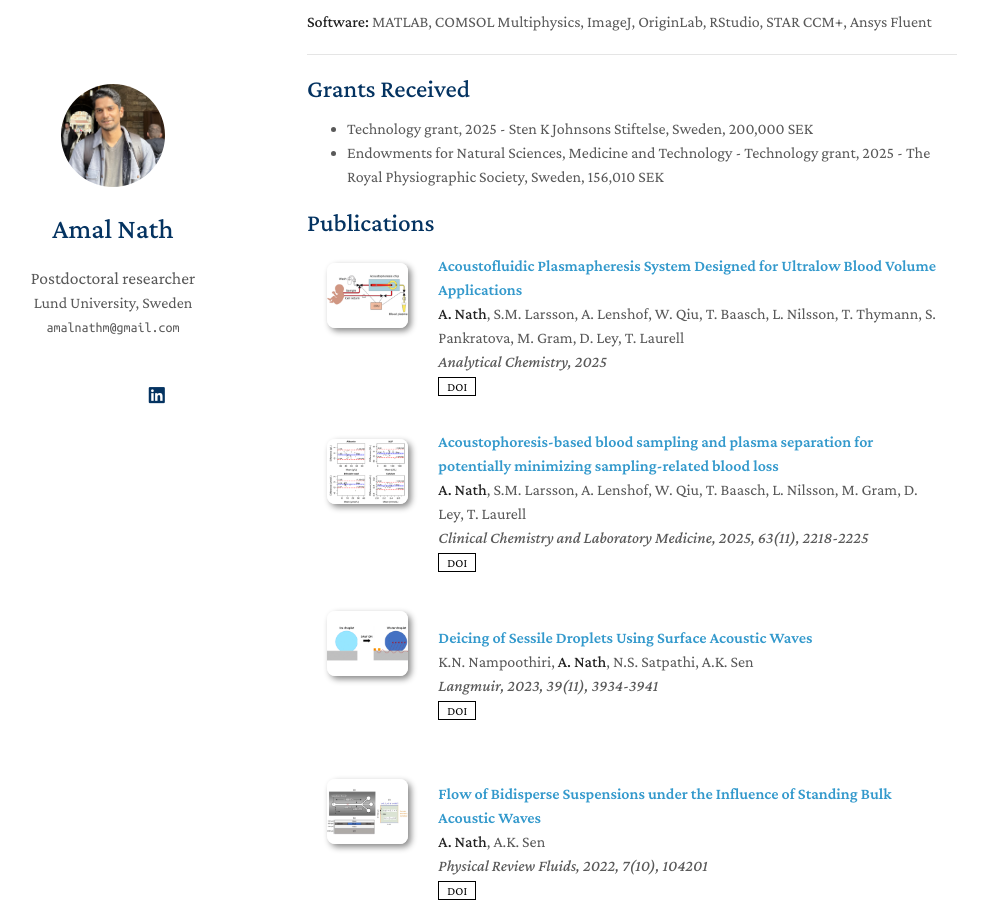
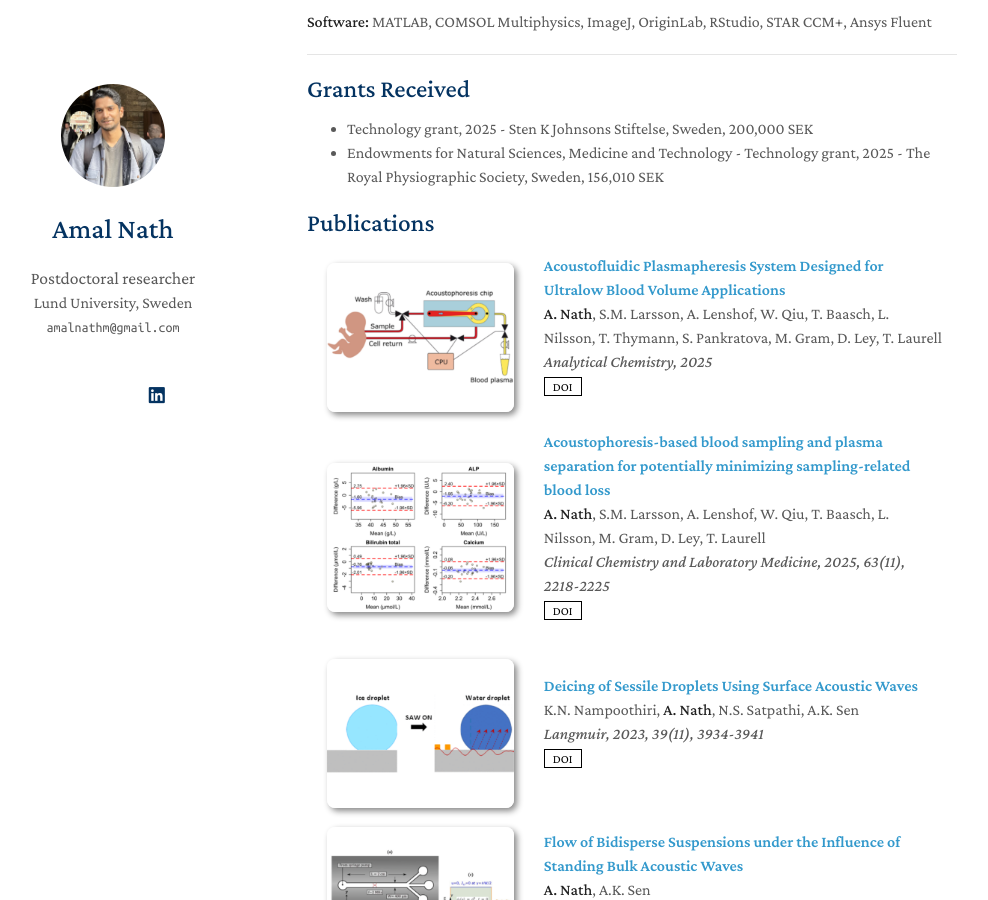
Before and after one commit to amal-nath-01/amal-nath-01-github.io, a Jekyll site: the page built from index.md, in a window 1280 px wide and 900 px high, scrolled down 1022 px. Shown: the whole window, without its empty margins (163-1151 px from the left). Built offline with Jekyll 4.4.1, drawn with Linux system fonts in a browser that asks for light colours; a style sheet for code colours, icons or effects is not loaded; our own code applies the rules of GitHub Pages for plain Markdown files.

Commit message:
Update publications.md

```diff
--- a/_includes/publications.md
+++ b/_includes/publications.md
@@ -9,7 +9,7 @@
 <div class="pub-row">
   <div class="col-sm-3 abbr" style="position: relative;padding-right: 15px;padding-left: 15px;">
     {% if link.image %}
-    <img src="{{ link.image }}" class="teaser img-fluid z-depth-1" style="width:100px; height:auto;">
+    <img src="{{ link.image }}" class="teaser img-fluid z-depth-1" style="width:300px; height:auto;">
     {% if link.conference_short %}
     <abbr class="badge">{{ link.conference_short }}</abbr>
     {% endif %}
```
